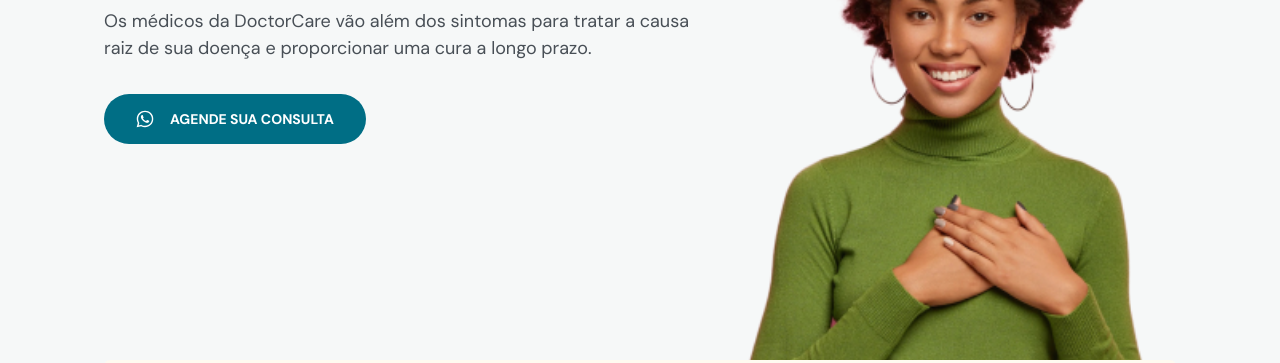
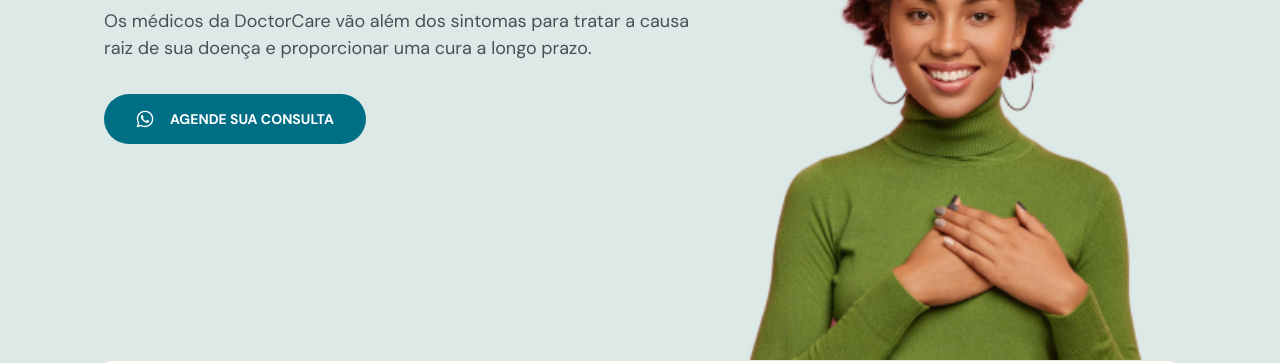
Before and after one commit to Lioli100/doctorcare, a plain HTML site: page index.html in a window 1280 px wide. Shown: the part 260-623 px from the top of the page. Drawn offline with nearby package versions, Linux system fonts and the light colour scheme.

Commit message:
Refacture the style.css file

```diff
--- a/style.css
+++ b/style.css
@@ -12,8 +12,8 @@
   --paragraph: hsl(210, 9%, 31%);
 
   --brand-beige: hsl(39, 100%, 97%);
-  --brand-light: hsl(calc(var(--hue) -22), 23%, 89%);
-  --brand-light-2: hsl(calc(var(--hue) +10), 14%, 97%);
+  --brand-light: hsl(calc(var(--hue) - 22), 23%, 89%);
+  --brand-light-2: hsl(calc(var(--hue) + 10), 14%, 97%);
   --brand-dark: hsl(var(--hue), 100%, 14%);
 
   --bg-light: hsl(180, 14%, 97%);
@@ -639,7 +639,7 @@ footer .social-links {
 
   /* === HOME === */
 #home::before {
-  height: cal(96% - var(--nav-height))
+  height: calc(96% - var(--nav-height))
 }
 #home {
   padding-top: var(--nav-height);
```
